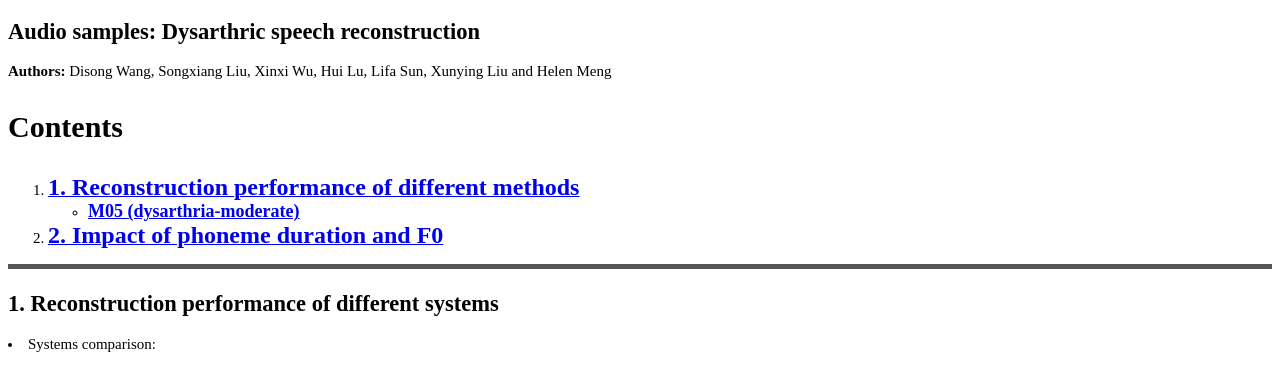
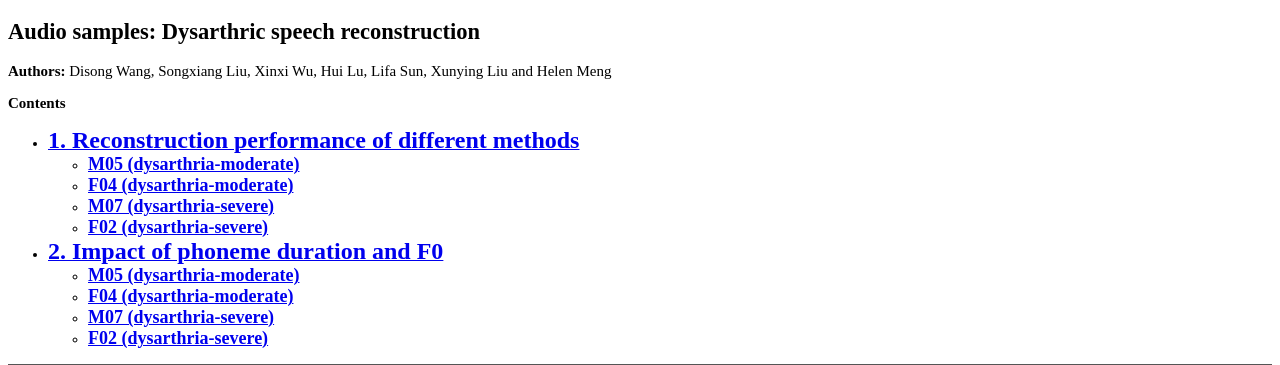
Before and after one commit to Wendison/ASA-DSR-demo, a plain HTML site: page index.html in a window 1280 px wide. Shown: the top 365 px of the page. Drawn offline with Linux system fonts and the light colour scheme.

Commit message:
Update index.html

```diff
--- a/index.html
+++ b/index.html
@@ -19,15 +19,24 @@ audio {
     <h2>Audio samples: Dysarthric speech reconstruction</h2>
     <p><strong>Authors: </strong> Disong Wang, Songxiang Liu, Xinxi Wu, Hui Lu, Lifa Sun, Xunying Liu and Helen Meng</p>
 
-    <strong><p class="toc_title", style="font-size:30px">Contents</p></strong>
+    <strong><p class="toc_title", style="font-size:15px">Contents</p></strong>
       <div id="toc_container">
-         <ol>
+         <ul>
             <li><strong><a href="#comparison"><font size="5">1. Reconstruction performance of different methods</font></a></li></strong>
               <ul>
                 <li><strong><a href="#com-M05"><font size="4">M05 (dysarthria-moderate)</font></a></li></strong>
+                <li><strong><a href="#com-F04"><font size="4">F04 (dysarthria-moderate)</font></a></li></strong>
+                <li><strong><a href="#com-M07"><font size="4">M07 (dysarthria-severe)</font></a></li></strong>
+                <li><strong><a href="#com-F02"><font size="4">F02 (dysarthria-severe)</font></a></li></strong>
               </ul>
             <li><strong><a href="#ablation"><font size="5">2. Impact of phoneme duration and F0</font></a></li></strong>
-         </ol>
+              <ul>
+                <li><strong><a href="#abl-M05"><font size="4">M05 (dysarthria-moderate)</font></a></li></strong>
+                <li><strong><a href="#abl-F04"><font size="4">F04 (dysarthria-moderate)</font></a></li></strong>
+                <li><strong><a href="#abl-M07"><font size="4">M07 (dysarthria-severe)</font></a></li></strong>
+                <li><strong><a href="#abl-F02"><font size="4">F02 (dysarthria-severe)</font></a></li></strong>
+              </ul>
+         </ul>
       </div>
 
   <hr style="height:3px;border:none;border-top:5px solid #555555;" />
@@ -508,8 +517,9 @@ audio {
     </tr>
 
     </table>
-
+    <a name="com-F04">
     <h3>F04 (dysarthria-moderate):</h3>
+    </a>
     <table border="1">
     <tr>
     <th>No.</th>
@@ -973,7 +983,9 @@ audio {
 
     </table>
 
+    <a name="com-M07">
     <h3>M07 (dysarthria-severe):</h3>
+    </a>
     <table border="1">
     <tr>
     <th>No.</th>
@@ -1437,7 +1449,9 @@ audio {
 
     </table>
 
+    <a name="com-F02">
     <h3>F02 (dysarthria-severe):</h3>
+    </a>
     <table border="1">
     <tr>
     <th>No.</th>
@@ -1914,7 +1928,9 @@ audio {
       <li><strong>PD+PF</strong>: Predicted Duration + Predicted F0</li>
     </ul>
 
+    <a name="abl-M05">
     <h3>M05 (dysarthria-moderate):</h3>
+    </a>
     <table border="1">
     <tr>
     <th>No.</th>
@@ -2226,7 +2242,9 @@ audio {
 
     </table>
 
+    <a name="abl-F04">
     <h3>F04 (dysarthria-moderate):</h3>
+    </a>
     <table border="1">
     <tr>
     <th>No.</th>
@@ -2538,7 +2556,9 @@ audio {
 
     </table>
 
+    <a name="abl-M07">
     <h3>M07 (dysarthria-severe):</h3>
+    </a>
     <table border="1">
     <tr>
     <th>No.</th>
@@ -2850,7 +2870,9 @@ audio {
 
     </table>
 
+    <a name="abl-F02">
     <h3>F02 (dysarthria-severe):</h3>
+    </a>
     <table border="1">
     <tr>
     <th>No.</th>
```
